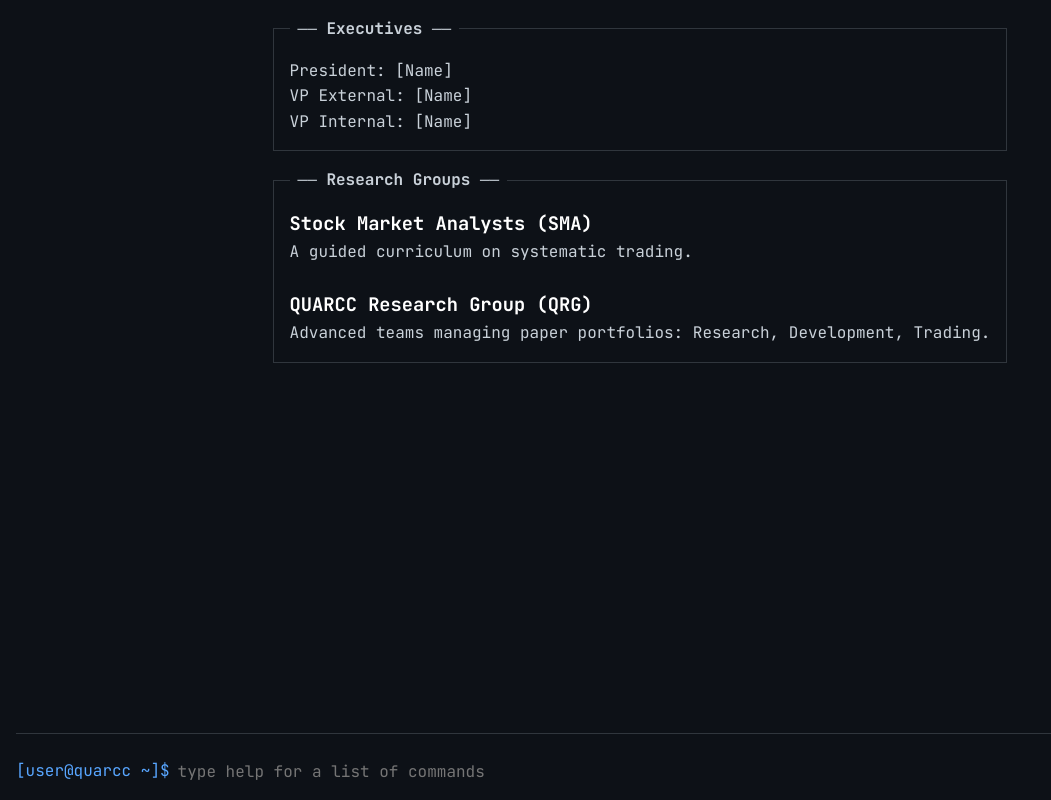
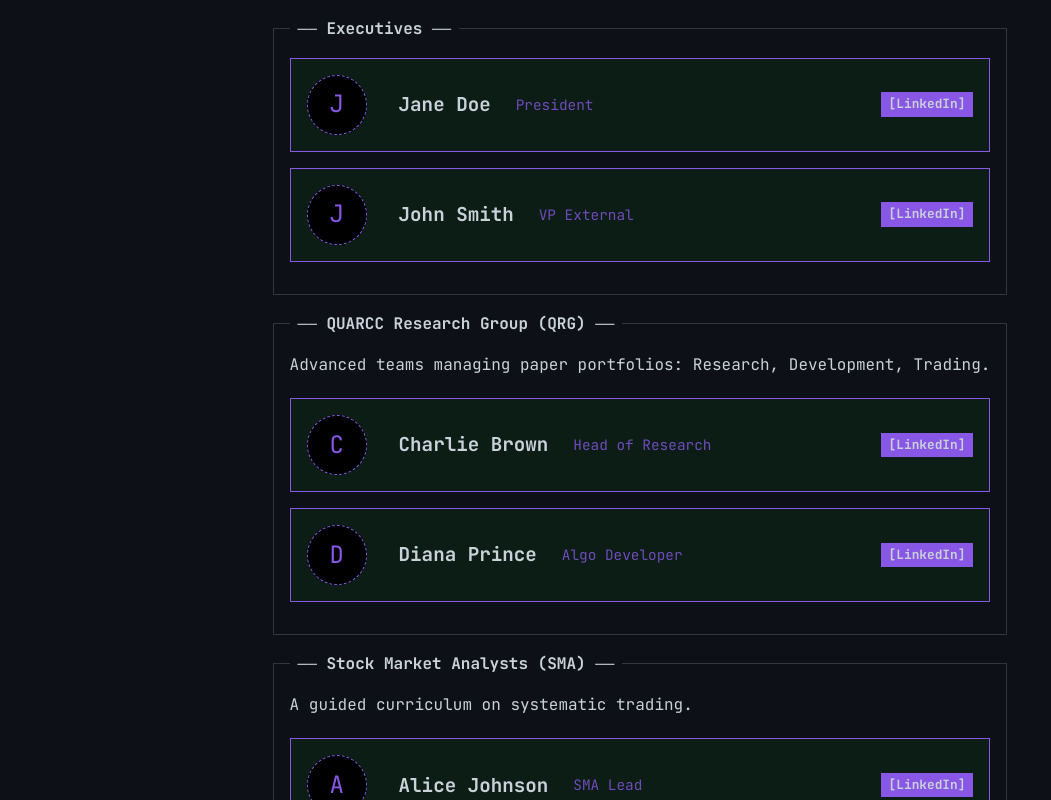
Before and after one commit to carterj-c/QUARCCWebsite, a React (Vite) app: page /teams in a window 1280 px wide. Shown: the top 800 px of the page, without its empty margins (0-1051 px from the left). Built offline with nearby package versions, Linux system fonts and the light colour scheme.

Commit message:
Populating teams
- Created TeamMembers component
- Separated QRG and SMA into two different sections
- populated with fake data

```diff
--- /dev/null
+++ b/src/components/TeamMember.css
@@ -0,0 +1,86 @@
+.team-member-card {
+    display: flex;
+    align-items: center;
+    border: 1px solid var(--color-primary);
+    padding: var(--spacing-md);
+    margin-bottom: var(--spacing-md);
+    background-color: rgba(0, 255, 0, 0.05);
+    gap: var(--spacing-lg);
+}
+
+.member-image-container {
+    width: 60px;
+    height: 60px;
+    flex-shrink: 0;
+}
+
+.member-image {
+    width: 100%;
+    height: 100%;
+    object-fit: cover;
+    border: 1px dashed var(--color-primary);
+    border-radius: 50%;
+}
+
+.member-placeholder-image {
+    width: 100%;
+    height: 100%;
+    display: flex;
+    justify-content: center;
+    align-items: center;
+    border: 1px dashed var(--color-primary);
+    border-radius: 50%;
+    font-size: 1.5rem;
+    color: var(--color-primary);
+    background-color: black;
+}
+
+.member-info {
+    flex: 1;
+    display: flex;
+    align-items: center;
+    justify-content: space-between;
+    flex-wrap: wrap;
+    gap: 10px;
+}
+
+.member-name {
+    margin: 0;
+    font-size: 1.2rem;
+    color: var(--color-text-bright);
+    margin-right: 15px;
+}
+
+.member-role {
+    margin: 0;
+    font-size: 0.9rem;
+    color: var(--color-primary);
+    opacity: 0.8;
+    margin-right: auto;
+}
+
+.linkedin-button {
+    color: var(--color-background);
+    background-color: var(--color-primary);
+    text-decoration: none;
+    padding: 2px 8px;
+    font-weight: bold;
+    font-size: 0.8rem;
+    transition: all 0.2s;
+}
+
+.linkedin-button:hover {
+    background-color: var(--color-text-bright);
+    color: var(--color-background);
+}
+
+@media (max-width: 600px) {
+    .member-info {
+        flex-direction: column;
+        align-items: flex-start;
+    }
+
+    .member-role {
+        margin-bottom: 5px;
+    }
+}
--- /dev/null
+++ b/src/components/TeamMember.jsx
@@ -0,0 +1,29 @@
+import React from 'react';
+import './TeamMember.css';
+
+const TeamMember = ({ name, role, image, linkedin }) => {
+    return (
+        <div className="team-member-card">
+            <div className="member-image-container">
+                {image ? (
+                    <img src={image} alt={name} className="member-image" />
+                ) : (
+                    <div className="member-placeholder-image">
+                        <span>{name.charAt(0)}</span>
+                    </div>
+                )}
+            </div>
+            <div className="member-info">
+                <h3 className="member-name">{name}</h3>
+                <p className="member-role">{role}</p>
+                {linkedin && (
+                    <a href={linkedin} target="_blank" rel="noopener noreferrer" className="linkedin-button">
+                        [LinkedIn]
+                    </a>
+                )}
+            </div>
+        </div>
+    );
+};
+
+export default TeamMember;
--- a/src/pages/Home.css
+++ b/src/pages/Home.css
@@ -10,9 +10,18 @@
 .home-left {
     flex: 1;
     display: flex;
-    justify-content: center;
-    align-items: flex-start;
+    flex-direction: column;
+    align-items: center;
     padding-right: var(--spacing-md);
+}
+
+.news-container {
+    margin-top: var(--spacing-lg);
+    text-align: center;
+    font-size: 1.5rem;
+    color: var(--color-primary);
+    min-height: 4.5em; /* Approximately 3 lines */
+    white-space: pre-wrap;
 }
 
 .home-right {
--- a/src/pages/Home.jsx
+++ b/src/pages/Home.jsx
@@ -13,6 +13,9 @@ const Home = () => {
             </Helmet>
             <div className="home-left">
                 <AsciiLogo />
+                <div className="news-container">
+                    [News]
+                </div>
             </div>
             <div className="home-right">
                 <SystemBox title="Club Details">
--- a/src/pages/Teams.jsx
+++ b/src/pages/Teams.jsx
@@ -1,25 +1,56 @@
 import React from 'react';
 import { Helmet } from 'react-helmet-async';
 import SystemBox from '../components/SystemBox';
+import TeamMember from '../components/TeamMember';
 
 const Teams = () => {
+    // --- EXECUTIVE TEAM ---
+    const executives = [
+        { name: "Jane Doe", role: "President", linkedin: "https://linkedin.com" },
+        { name: "John Smith", role: "VP External", linkedin: "https://linkedin.com" }
+    ];
+
+    // --- SMA TEAM ---
+    const smaMembers = [
+        { name: "Alice Johnson", role: "SMA Lead", linkedin: "https://linkedin.com" },
+        { name: "Bob Williams", role: "Analyst", linkedin: "https://linkedin.com" }
+    ];
+
+    // --- QRG TEAM ---
+    const qrgMembers = [
+        { name: "Charlie Brown", role: "Head of Research", linkedin: "https://linkedin.com" },
+        { name: "Diana Prince", role: "Algo Developer", linkedin: "https://linkedin.com" }
+    ];
+
     return (
         <div style={{ maxWidth: '800px', margin: '0 auto' }}>
             <Helmet>
                 <title>Teams - QUARCC</title>
                 <meta name="description" content="Meet the QUARCC executive team and explore our research groups: SMA (Stock Market Analysts) and QRG (Quantitative Research Group)." />
             </Helmet>
+
             <SystemBox title="Executives">
-                <p>President: [Name]</p>
-                <p>VP External: [Name]</p>
-                <p>VP Internal: [Name]</p>
+                {executives.map((member, index) => (
+                    <TeamMember key={index} {...member} />
+                ))}
             </SystemBox>
-            <SystemBox title="Research Groups">
-                <h3>Stock Market Analysts (SMA)</h3>
-                <p>A guided curriculum on systematic trading.</p>
-                <br />
-                <h3>QUARCC Research Group (QRG)</h3>
-                <p>Advanced teams managing paper portfolios: Research, Development, Trading.</p>
+
+            <SystemBox title="QUARCC Research Group (QRG)">
+                <p style={{ marginBottom: '20px', color: 'var(--color-text)' }}>
+                    Advanced teams managing paper portfolios: Research, Development, Trading.
+                </p>
+                {qrgMembers.map((member, index) => (
+                    <TeamMember key={index} {...member} />
+                ))}
+            </SystemBox>
+
+            <SystemBox title="Stock Market Analysts (SMA)">
+                <p style={{ marginBottom: '20px', color: 'var(--color-text)' }}>
+                    A guided curriculum on systematic trading.
+                </p>
+                {smaMembers.map((member, index) => (
+                    <TeamMember key={index} {...member} />
+                ))}
             </SystemBox>
         </div>
     );
```
